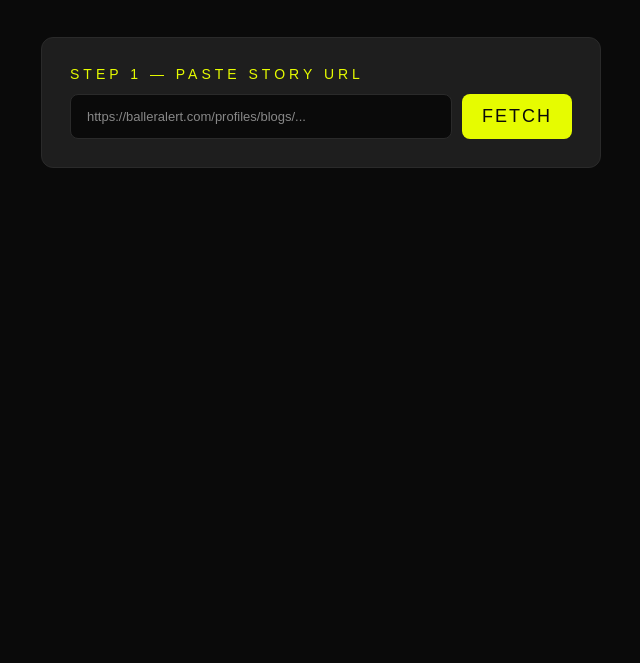
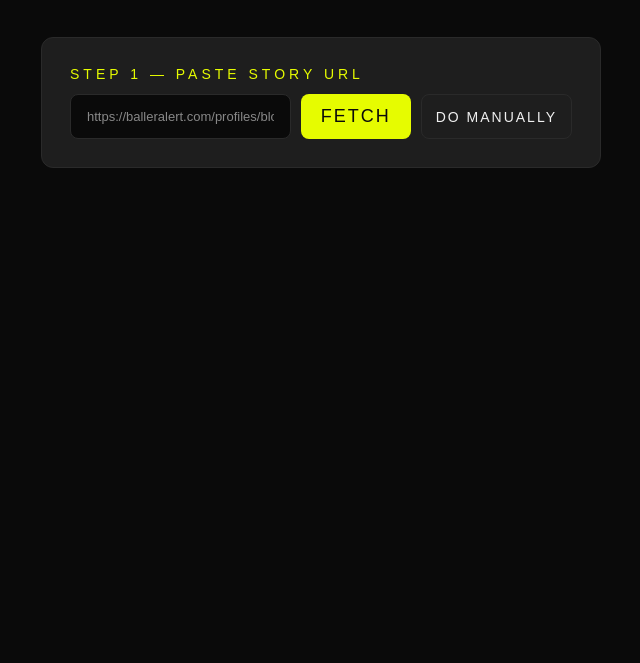
Before and after one commit to balleralert/baller-alert-generator, a website: page public/index.html in a window 1280 px wide. Shown: the part 137-800 px from the top of the page, without its empty margins (319-959 px from the left). Drawn offline with Linux system fonts and the light colour scheme; a web font is replaced by a local one.

Commit message:
Update index.html

````diff
--- a/public/index.html
+++ b/public/index.html
@@ -122,6 +122,7 @@
   <div class="url-row">
     <input type="text" id="url-input" placeholder="https://balleralert.com/profiles/blogs/..." />
     <button id="fetch-btn" onclick="fetchStory()">Fetch</button>
+   <button class="btn-secondary" onclick="doManually()" style="white-space:nowrap">Do Manually</button>
   </div>
   <div class="status" id="fetch-status"></div>
 </div>
@@ -200,6 +201,18 @@ async function fetchStory() {
   }
   btn.disabled = false;
   btn.textContent = 'Fetch';
+}
+Click right before `function setImage` and paste this **above** it:
+
+```javascript
+function doManually() {
+  document.getElementById('headline-input').value = '';
+  document.getElementById('post-headline').textContent = 'Headline goes here';
+  document.getElementById('post-bg').src = '';
+  document.getElementById('img-thumb-box').innerHTML = '🖼';
+  document.getElementById('img-status-text').textContent = 'Upload your image below';
+  document.getElementById('fetch-status').className = 'status';
+  showEditAndPreview();
 }
 
 function setImage(src) {
````
